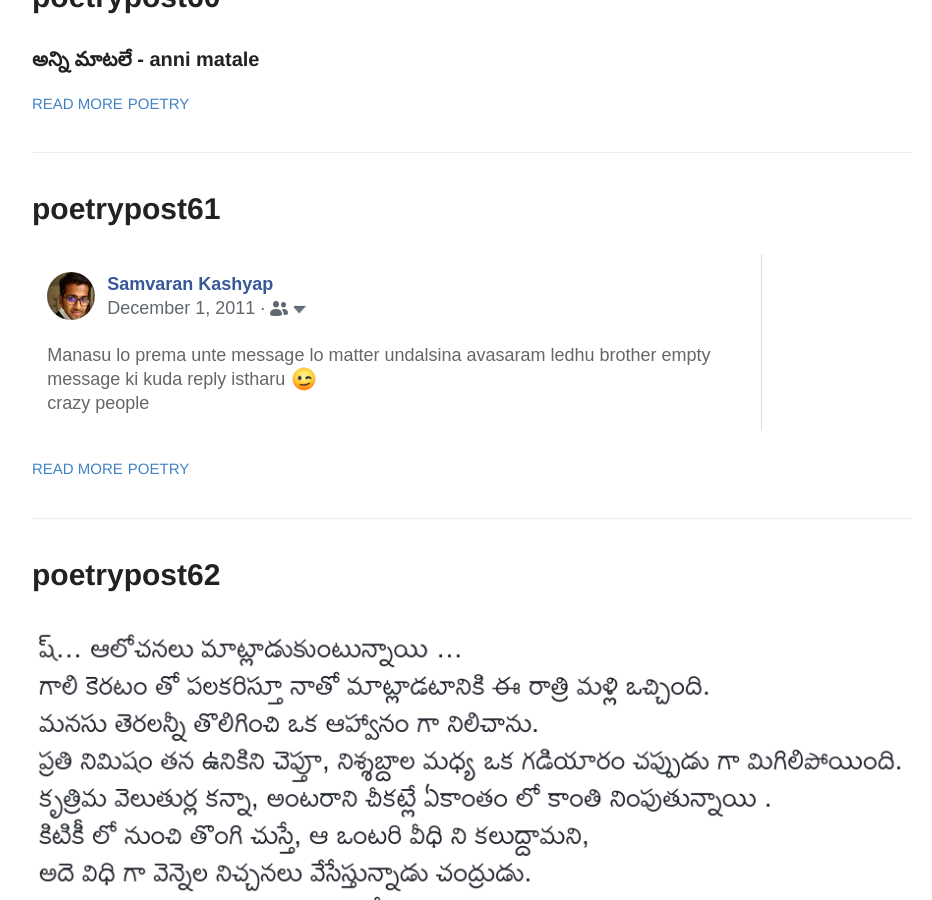
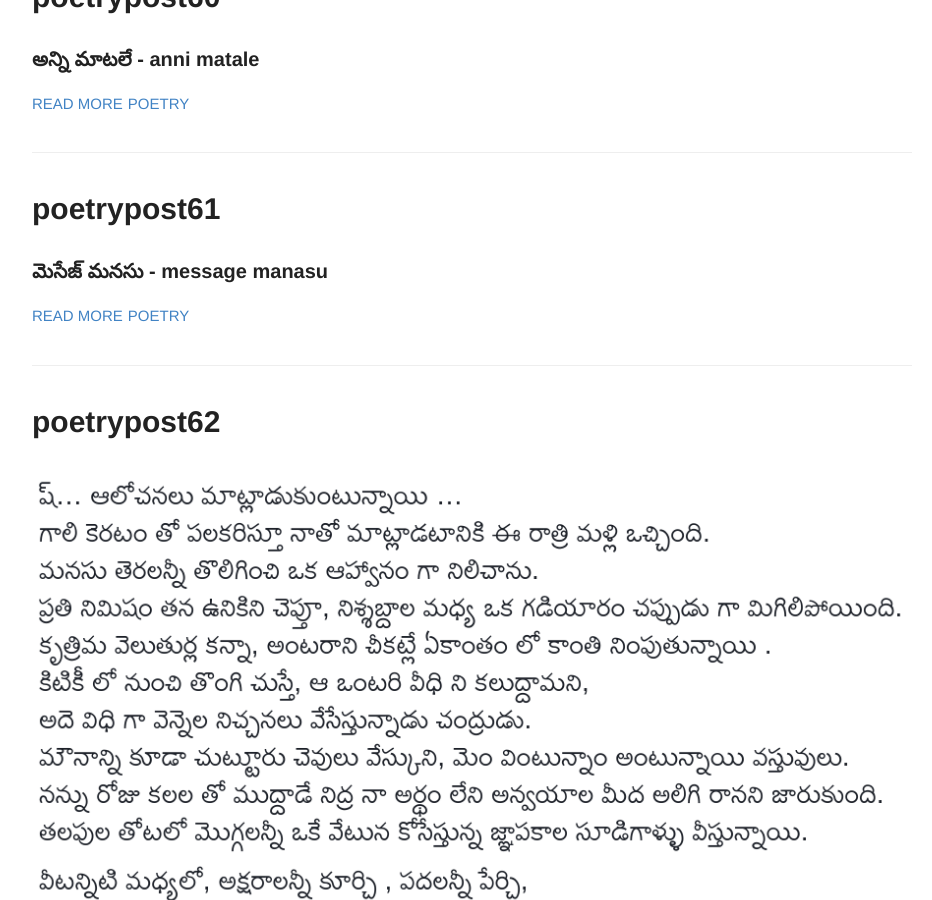
Before and after one commit to rsk/rsk.github.io, a Jekyll site: the page built from index.html, in a window 1280 px wide and 900 px high, scrolled down 15400 px. Shown: the whole window, without its empty margins (168-1100 px from the left). Built offline with Jekyll 4.4.1, drawn with Linux system fonts in a browser that asks for light colours.

Commit message:
update excerpt

```diff
--- a/_posts/2014-6-24-poetrypost61.md
+++ b/_posts/2014-6-24-poetrypost61.md
@@ -2,6 +2,7 @@
 layout: post
 title: poetrypost61
 number: 61
+excerpt: మెసేజ్ మనసు - message manasu
 tags:
   - poetry
 
```
